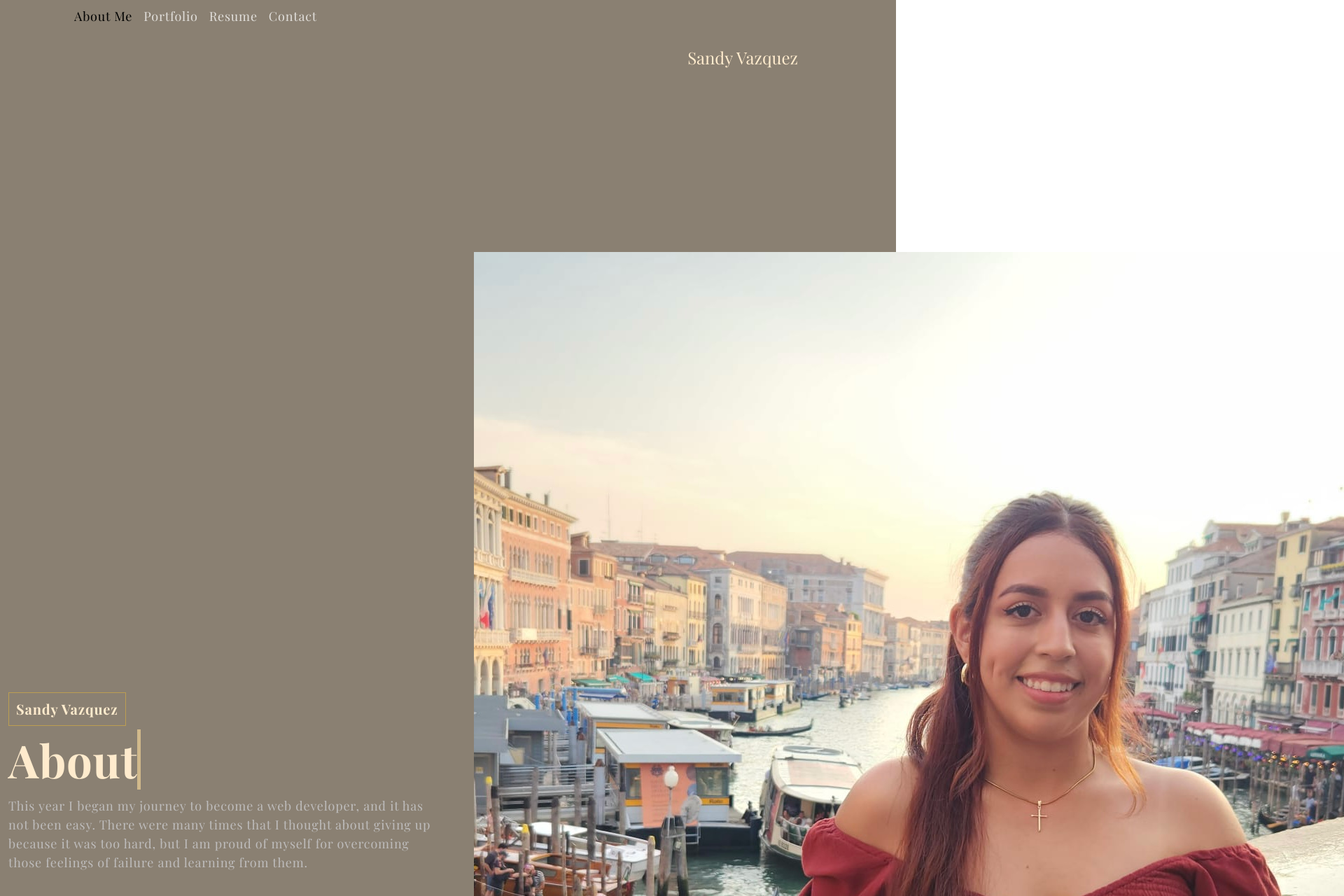
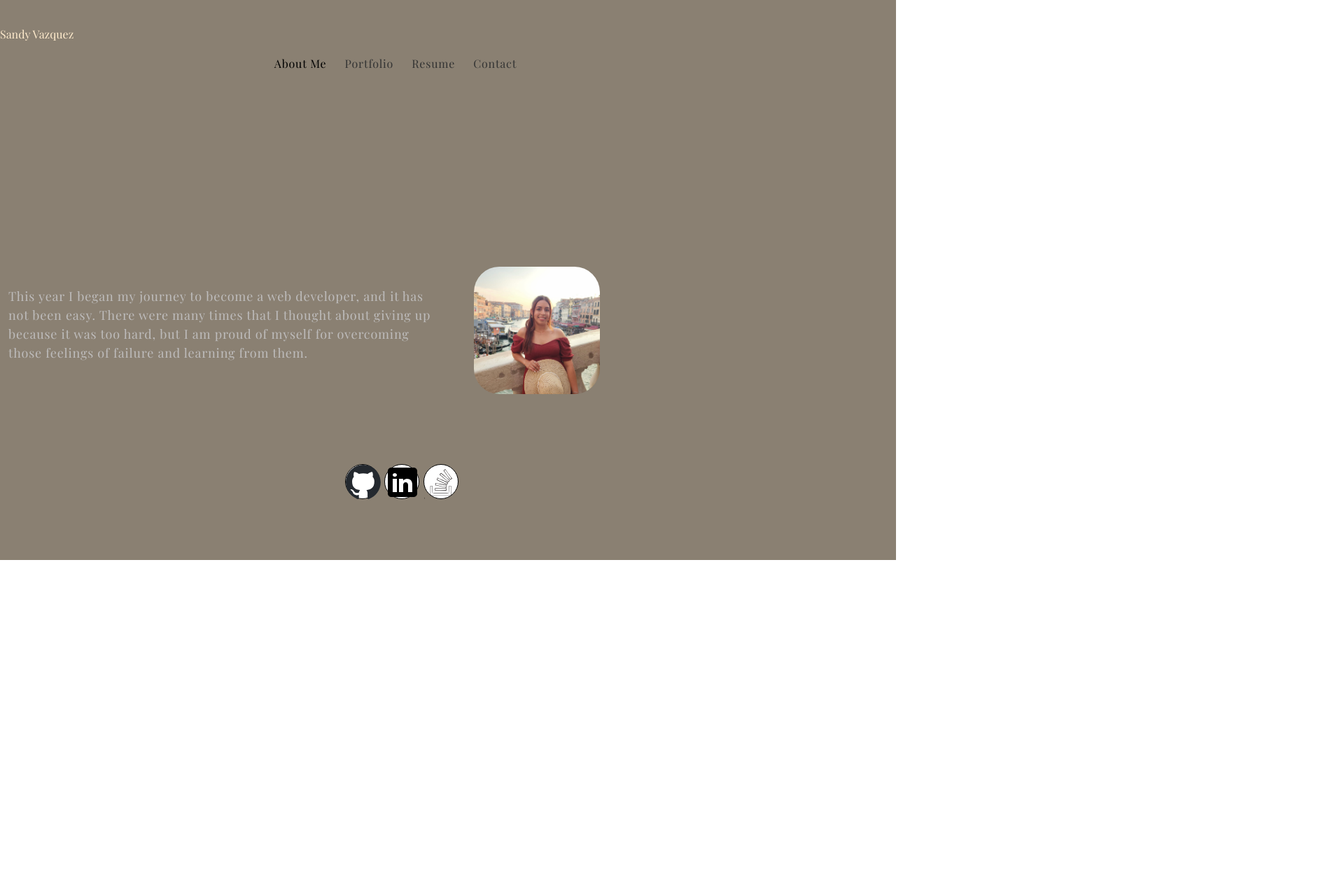
Before and after one commit to sandyvzqz/sandyvPortfolio, a React (Vite) app: page / in a window 1280 px wide. Shown: the top 1280 px of the page at 70% size, 1920 px wide, since content can reach past the window. After the commit the page ends 800 px from the top, so only its background shows below. Built offline with nearby package versions, Linux system fonts and the light colour scheme; a web font is replaced by a local one.

Commit message:
Navigation and About Me components rendering great now.

```diff
--- a/src/App.css
+++ b/src/App.css
@@ -28,43 +28,49 @@ h1, h2, h3, h4, h5, h6 {
   line-height: normal;
 }
 
-/* Header */
-.header{
-  height: 100px;
-  position: relative;
+/* Navigation */
+.navLink {
+  display: flex;
+  align-items: center;
+  list-style-type: none;
+  margin: 0;
+  padding: 0;
+  letter-spacing: 0.8px;
 }
-.title{
-  position: absolute;
-  bottom: 0;
-  right: 0;
-  font-size: 1.5rem;
+
+.navLink > .nav-item {
+  margin-right: 10px;
 }
+
+.navLink > .nav-item > .nav-link {
+  color: #333;
+  font-size: 16px;
+  text-decoration: none;
+  padding: 10px 15px;
+  transition: color 0.3s ease;
+}
+
+.navLink > .nav-item > .nav-link:hover {
+  color: #cadecc;
+}
+
+.navLink > .nav-item > .nav-link.active-link {
+  font-size: larger;
+  font-weight: bold;
+  color: #cadecc;
+}
+
 
 /* About Me */
 .about{
   margin-top: 0;
   padding: 260px 0 100px 0;
-  background-position: top center;
 }
 
-.about .tagline{
-  font-weight: 700;
-  letter-spacing: 0.8px;
-  padding: 8px 10px;
-  background: linear-gradient(90.21 deg, rgba(170, 54, 124, 0.5)-5.91%, rgba(74, 47, 189, 0.5) 1%);
-  border: 1px solid #bc9e51;
-  font-size: 20px;
-  margin-bottom: 16px;
-  display: inline-block;
-}
-
-.about h1{
-  font-size: 65px;
-  font-weight: 700;
-  letter-spacing: 0.8px;
-  line-height: 1;
-  margin-bottom: 20px;
-  display: block;
+.about img{
+  height: auto;
+  width: 40%;
+  border-radius: 20%;
 }
 
 .about p{
@@ -75,228 +81,6 @@ h1, h2, h3, h4, h5, h6 {
   width: 96%;
 }
 
-/* .banner img{
-  animation: updown 3s linear infinite;
-} */
-
-.wrap {
-  border-right: 00.08em solid rgb(209, 185, 139);
-}
-
-/* Project */
-.project{
-  padding: 80px 0;
-  position: relative;
-  background-color: rgb(159, 149, 135);
-}
-.project h2{
-  font-size: 45px;
-  font-weight: 700;
-  text-align: center;
-}
-.project p{
-  color:#B8B8B8;
-  font-size: 18px;
-  letter-spacing: 0.8px;
-  line-height: 1.5em;
-  margin: 14px auto 30px auto;
-  text-align: center;
-  width: 56%;
-}
-.project .nav.nav-pills{
-  width: 72%;
-  margin: 0 auto;
-  border-radius: 50px;
-  background-color: rgb(138, 128, 114);
-  overflow: hidden;
-}
-.project .nav.nav-pills .nav-item{
-  width: 33.333%;
-}
-.project .nav.nav-pills .nav-link{
-  background-color: transparent;
-  border-radius: 0;
-  padding: 17px 0;
-  color: #fff;
-  width: 100%;
-  font-size: 17px;
-  letter-spacing: 0.8px;
-  font-weight: 500;
-  position: relative;
-  transition: 0.3s ease-in-out;
-  text-align: center;
-  z-index: 0;
-}
-.project .nav.nav-pills .nav-link::before{
-  content: "";
-  position: absolute;
-  width: 0;
-  height: 100%;
-  background: linear-gradient(90.21deg, #36aa7a -5.91%, #117a2d 111.58%);
-  top: 0;
-  left: 0;
-  z-index: -1;
-  transition: 0.3s ease-in-out;
-}
-.project .nav.nav-pills .nav-link.active::before{
-  width: 100% !important;
-}
-.project .nav.nav-pills .nav-link.active{
-  border: 1px solid rgb(229, 11, 11)
-}
-
-.proj-img{
-  width: 100%;
-  height: auto;
-}
-.proj-imgbox{
-  position: relative;
-  border-radius: 30px;
-  overflow: hidden;
-  margin-bottom: 24px;
-}
-.proj-imgbox::before{
-  content: "";
-  background: linear-gradient(90.21deg, #bc9e51 -5.91%, #bebc42 111.58%);
-  opacity: 0.85;
-  position: absolute;
-  width: 100%;
-  height: 0;
-  transition: 0.4s ease-in-out;
-}
-.proj-imgbox:hover::before{
-  height: 100%;
-}
-.proj-txt{
-  position: absolute;
-  text-align: center;
-  top: 65%;
-  left: 50%;
-  transform: translate(-50%, -50%);
-  transition: 0.5s ease-in-out;
-  opacity: 0;
-  width: 100%;
-}
-.proj-imgbox:hover .proj-txt{
-  top: 50%;
-  opacity: 1;
-}
-.proj-txt h4{
-  font-size: 30px;
-  font-weight: 700;
-  letter-spacing: 0.8px;
-  line-height: 1.1em;
-}
-.proj-txt p{
-  color: #fff;
-  font-style: italic;
-  font-weight: 400;
-  font-size: 15px;
-  letter-spacing: 0.8px;
-}
-
-/* Navbar */
-nav.navbar{
-  padding: 10px 0;
-  position: fixed;
-  width: 100%;
-  top: 0;
-  z-index: 9999;
-  transition: 0.30 ease-in-out;
-}
-
-.scrolled {
-  padding: 0px 0;
-  background-color: #e2c58b;
-}
-
-.navbar-nav .nav-link {
-  font-weight: 400;
-  color: #fff ;
-  letter-spacing: 0.8px;
-  padding: 0.25px;
-  font-size: 18px;
-  opacity: 0.75;
-}
-
-.navbar-nav .nav-link:hover,
-.navbar-nav .nav-link.active{
-  opacity: 1;
-}
-
-span.navbar-text{
-  display: flex;
-  align-items: center;
-}
-
-
-.navbar-text button{
-  font-weight: 700;
-  color:rgb(72, 52, 45) ;
-  border: 1px solid rgb(72, 52, 45);
-  padding: 12px 30px;
-  font-size: 18px;
-  margin-left: 18px;
-  position: relative;
-  background-color: transparent;
-  transition: 0.3s ease-in-out;
-}
-
-.navbar-toggler:active,
-.navbar-toggler:focus {
-  outline: none;
-  box-shadow: none;
-}
-
-.navbar-toggler{
-  outline: none;
-  box-shadow: none;
-}
-
-
-.navbar-toggler-icon{
-  width: 24px;
-  height: 17px;
-  background-image: none;
-  position: relative;
-  border-bottom: 2px solid #fff;
-  transition: all 300ms linear;
-  top: -2px;
-}
-
-.navbar-toggler-icons:focus,
-.navbar-toggler-icon:active {
-  border-bottom: 2px solid #fff;
-}
-
-.navbar-toggler-icon:after,
-.navbar-toggler-icon:before {
-  width: 24px;
-  position: absolute;
-  height: 2px;
-  background-color: #fff;
-  top: 0%;
-  left: 0%;
-  content: '';
-  z-index: 2;
-  transition: all 300ms linear;
-}
-
-.navbar-toggler[aria-expanded="true"] .navbar-toggler-icon:after{
-  transform: rotate(45deg);
-  background-color: #fff;
-  height: 2px;
-}
-
-.navbar-toggler[aria-expanded="true"] .navbar-toggler-icon:before{
-  transform: translateY(8px) rotate(-45deg);
-  background-color: #fff;
-  height: 2px;
-}
-
-.navbar-toggler[aria-expanded="true"] .navbar-toggler-icon{
-  border-color: transparent;
-}
 
 /* Footer */
 .footer{
@@ -334,10 +118,10 @@ span.navbar-text{
   width: 50px;
   height: 50px;
   position: absolute;
-  background-color: #fff;
+  background-color: #cadecc;
   border-radius: 50px;
   transform: scale(0);
-  transition: 0.3s ease-in-out;
+  transition: 0.3s ease-out;
 }
 
 .social-icon a:hover::before {
--- a/src/App.jsx
+++ b/src/App.jsx
@@ -4,10 +4,10 @@ import './App.css'
 //import necessary components and pages for rendering
 import Header from './components/Header';
 import Footer from './components/Footer';
-import AboutMe from './pages/AboutMe';
-import Portfolio from './pages/Portfolio';
-import Contact from './pages/Contact';
-import Resume from './pages/Resume';
+import About from './pages/AboutMe';
+// import Portfolio from './pages/Portfolio';
+// import Contact from './pages/Contact';
+// import Resume from './pages/Resume';
 
 function App() {
   return (
@@ -16,10 +16,10 @@ function App() {
         <Header />
           <section>
             <Routes>
-              <Route path="/" element={<AboutMe/>}/>
-              <Route path="/portfolio" element={<Portfolio/>}/>
-              <Route path="/contact" element={<Contact/>}/>
-              <Route path="/resume" element={<Resume/>}/>
+              <Route path="/" element={<About/>}/>
+              {/* <Route path="/portfolio" element={<Portfolio/>}/> */}
+              {/* <Route path="/contact" element={<Contact/>}/> */}
+              {/* <Route path="/resume" element={<Resume/>}/> */}
             </Routes>
           </section>
           < Footer/>
--- a/src/components/Navigation.jsx
+++ b/src/components/Navigation.jsx
@@ -1,39 +1,28 @@
-import { useState , useEffect} from 'react';
+import React from 'react';
+import { NavLink } from "react-router-dom";
 import  { Navbar, Container, Nav } from 'react-bootstrap';
 import '../App.css';
 
 const Navigation = ()=> {
-    const [activeLink, setActiveLink] = useState('about-me');
-    const [scrolled, setScrolled] = useState(false);
-    useEffect(() => {
-        const onScroll =() =>{
-        if (window.scrollY > 50) {
-            setScrolled(true);
-        } else {
-          setScrolled(false);
-        }
-        }
-        window.addEventListener("scroll", onScroll);
-        // remove listener if the component gets removed from DOM
-        return () => window.removeEventListener("scroll", onScroll);
-        }, [])
-
-    const onUpdateActiveLink= (value) => {
-      setActiveLink(value);
-    }
     return(
-      <Navbar expand="lg" className={scrolled ? "scrolled": ""}>
+      <Navbar expand="lg">
         <Container>
-          <Navbar.Brand href="#home">
-          </Navbar.Brand>
           <Navbar.Toggle aria-controls="basic-navbar-nav" />
           <Navbar.Collapse id="basic-navbar-nav" className='justify-content-center'>
-            <Nav className="me-auto">
-              <Nav.Link href="#about-me" className={activeLink ==='about-me' ? 'active navbar-link': 'navbar-link'} onClick={()=> onUpdateActiveLink('about-me')}>About Me</Nav.Link>
-              <Nav.Link href="#portfolio" className={activeLink ==='portfolio' ? 'active navbar-link': 'navbar-link'} onClick={()=> onUpdateActiveLink('portfolio')}>Portfolio</Nav.Link>
-              <Nav.Link href="#resume" className={activeLink ==='resume' ? 'active navbar-link': 'navbar-link'} onClick={()=> onUpdateActiveLink('resume')}>Resume</Nav.Link>
-              <Nav.Link href="#contact" className={activeLink ==='contact' ? 'active navbar-link': 'navbar-link'} onClick={()=> onUpdateActiveLink('contact')}>Contact</Nav.Link>
-            </Nav>
+          <Nav className="navLink">
+            <Nav.Item>
+              <NavLink exact to="/" className="nav-link" activeClassName="active-link">About Me</NavLink>
+            </Nav.Item>
+            <Nav.Item>
+              <NavLink to="/Portfolio" className="nav-link" activeClassName="active-link">Portfolio</NavLink>
+            </Nav.Item>
+            <Nav.Item>
+              <NavLink to="/Resume" className="nav-link" activeClassName="active-link">Resume</NavLink>
+            </Nav.Item>
+            <Nav.Item>
+              <NavLink to="/Contact" className="nav-link" activeClassName="active-link">Contact</NavLink>
+            </Nav.Item>
+          </Nav>
           </Navbar.Collapse>
         </Container>
       </Navbar>
--- a/src/pages/AboutMe.jsx
+++ b/src/pages/AboutMe.jsx
@@ -1,49 +1,12 @@
-import { useState, useEffect} from 'react';
 import { Container, Row, Col } from 'react-bootstrap';
 import profilePic from '../assets/images/profilepic.jpg';
 
 const About = () => {
-    const [loopNum, setLoopNum] = useState(0);
-    const [isDeleting, setIsDeleting] = useState(false);
-    const toRotate = ["About Me"];
-    const [text, setText] = useState('');
-    const [delta, setDelta] = useState(300- Math.random() * 100);
-    const period = 2000;
-
-    useEffect(() => {
-        let ticker = setInterval(() =>{
-            tick();
-        }, delta)
-        return () => { clearInterval(ticker)};
-    }, [text])
-
-    const tick = () => {
-        let i = loopNum % toRotate.length;
-        let fullText = toRotate[i];
-        let updatedText = isDeleting ? fullText.substring(0, text.length -1) : fullText.substring(0, text.length +1);
-
-        setText(updatedText);
-
-        if(isDeleting){
-            setDelta(prevDelta => prevDelta/2)
-        }
-
-        if (!isDeleting && updatedText === fullText) {
-            setIsDeleting(true);
-            setDelta(period);
-        }else if (isDeleting && updatedText === '') {
-            setIsDeleting(false);
-            setLoopNum(loopNum +1);
-            setDelta(500);
-        }
-    }
     return (
     <section className="about" id="home">
         <Container>
             <Row className="align-items-center">
                 <Col xs={12} md={6} xl={7}>
-                    <span className="tagline"> Sandy Vazquez</span>
-                    <h1><span className="wrap"> {text} </span></h1>
                     <p> This year I began my journey to become a web developer, and it has not been easy. There were many times that I thought about giving up because it was too hard, but I am proud of myself for overcoming those feelings of failure and learning from them.</p>
                 </Col>
                 <Col xs={12} md={6} xl={5}>
```
Also changed, not shown: src/components/Project.jsx (+33 -32 lines).
